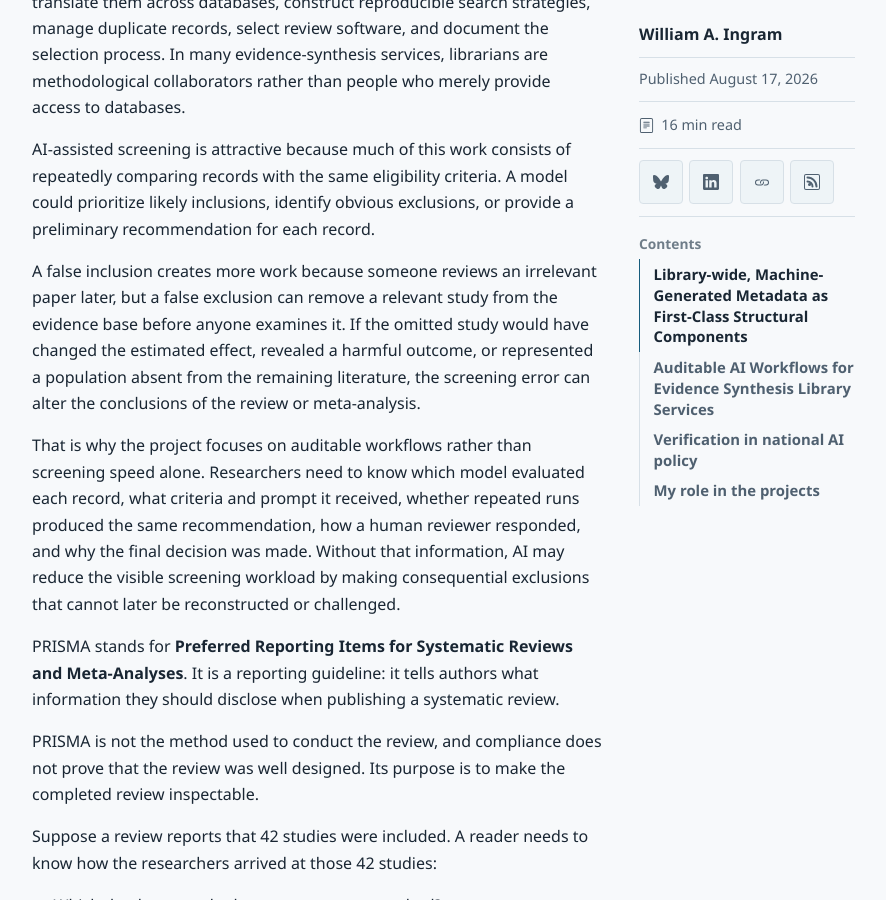
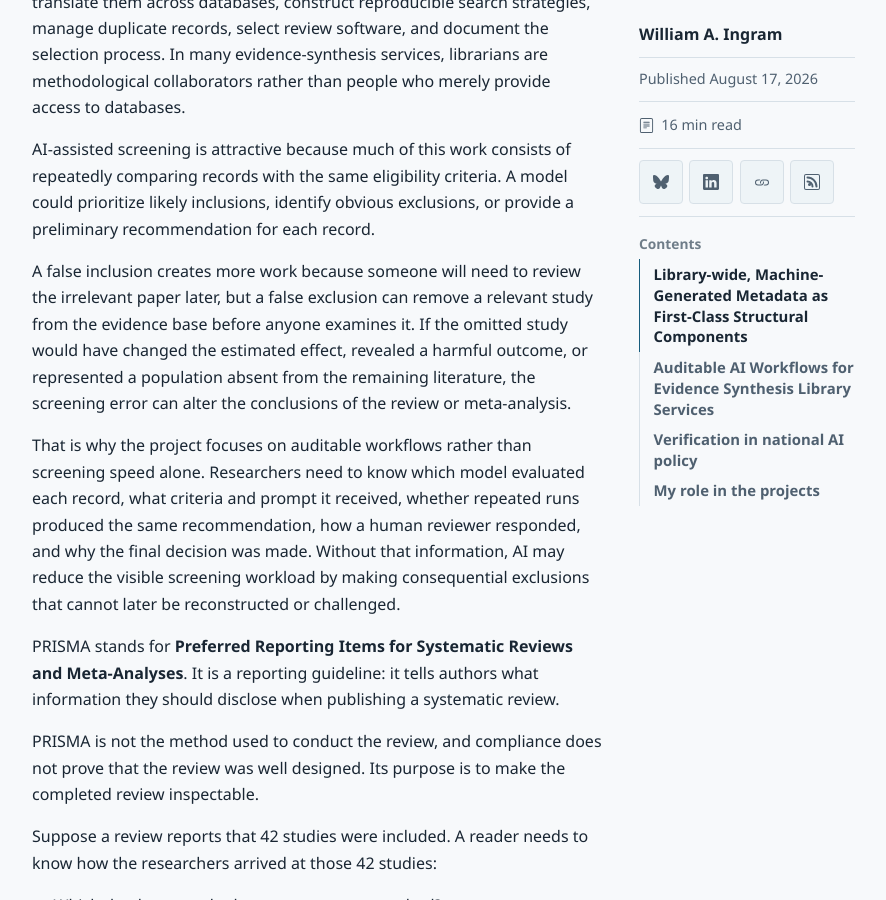
Before and after one commit to waingram/waingram.github.io, a Jekyll site: the page built from _posts/2026-08-17-two-new-imls-grants-for-auditable-ai-in-library-work.md, in a window 1280 px wide and 900 px high, scrolled down 8032 px. Shown: the whole window, without its empty margins (339-1225 px from the left). Built offline with Jekyll 4.4.1, drawn with Linux system fonts in a browser that asks for light colours; some web fonts are replaced.

Commit message:
Clarify false inclusion review cost

```diff
--- a/_posts/2026-08-17-two-new-imls-grants-for-auditable-ai-in-library-work.md
+++ b/_posts/2026-08-17-two-new-imls-grants-for-auditable-ai-in-library-work.md
@@ -146,7 +146,7 @@ Research libraries support this work because the screening burden begins with in
 
 AI-assisted screening is attractive because much of this work consists of repeatedly comparing records with the same eligibility criteria. A model could prioritize likely inclusions, identify obvious exclusions, or provide a preliminary recommendation for each record.
 
-A false inclusion creates more work because someone reviews an irrelevant paper later, but a false exclusion can remove a relevant study from the evidence base before anyone examines it. If the omitted study would have changed the estimated effect, revealed a harmful outcome, or represented a population absent from the remaining literature, the screening error can alter the conclusions of the review or meta-analysis.
+A false inclusion creates more work because someone will need to review the irrelevant paper later, but a false exclusion can remove a relevant study from the evidence base before anyone examines it. If the omitted study would have changed the estimated effect, revealed a harmful outcome, or represented a population absent from the remaining literature, the screening error can alter the conclusions of the review or meta-analysis.
 
 That is why the project focuses on auditable workflows rather than screening speed alone. Researchers need to know which model evaluated each record, what criteria and prompt it received, whether repeated runs produced the same recommendation, how a human reviewer responded, and why the final decision was made. Without that information, AI may reduce the visible screening workload by making consequential exclusions that cannot later be reconstructed or challenged.
 
```
